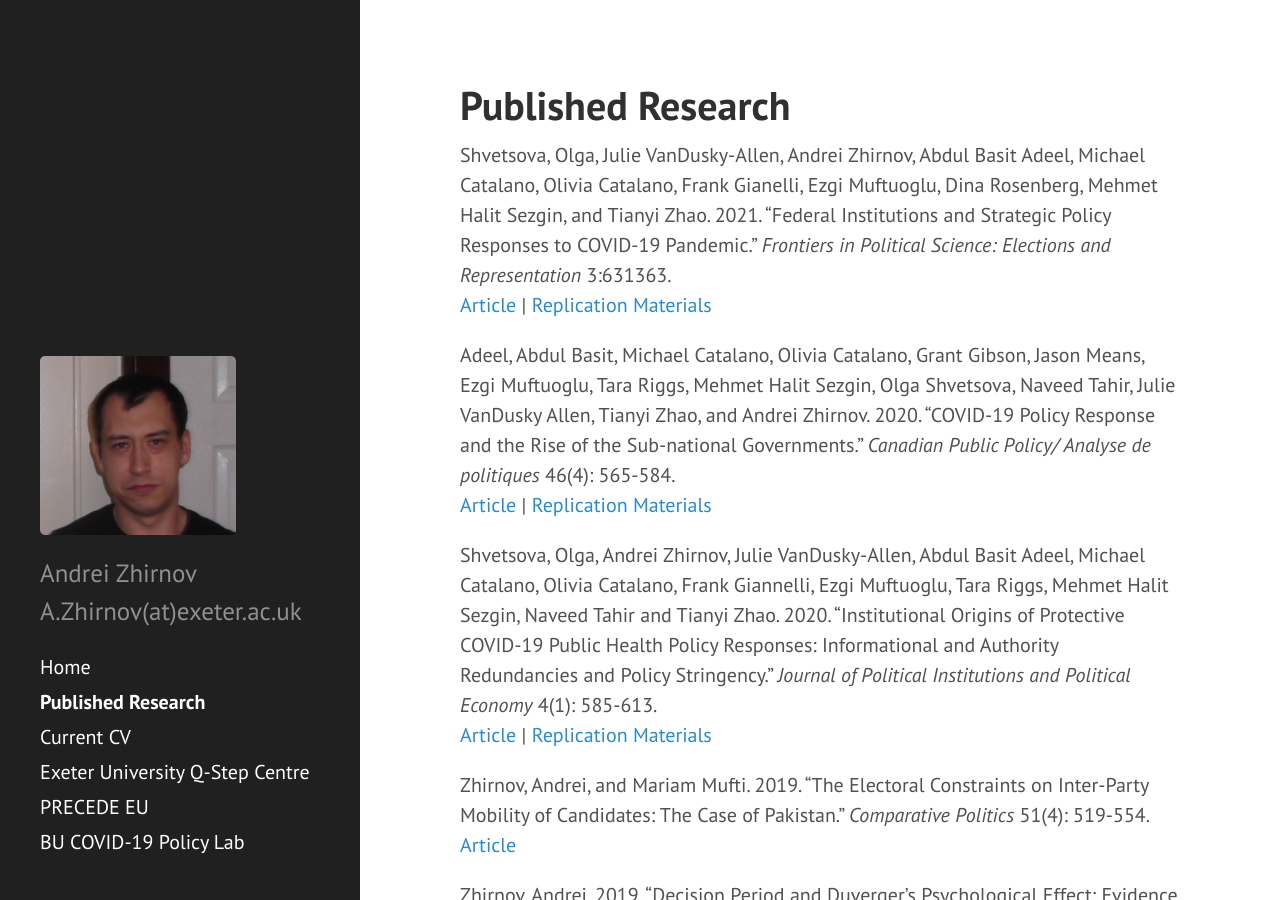
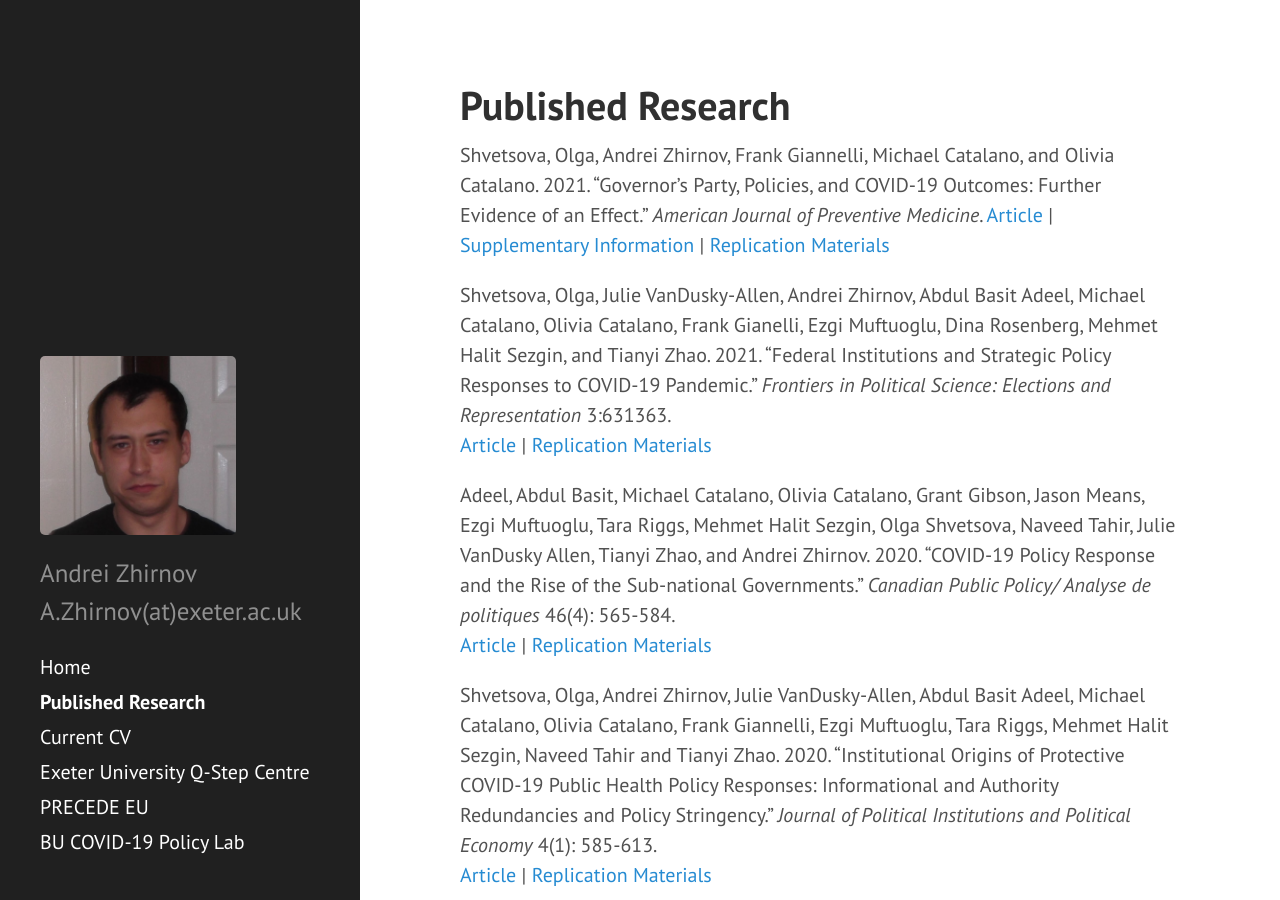
Before and after one commit to andreizhirnov/andreizhirnov.github.io, a Jekyll site: the page built from research.md, in a window 1280 px wide and 900 px high. Built offline with Jekyll 4.4.1, drawn with Linux system fonts in a browser that asks for light colours.

Commit message:
add the AJPM links

```diff
--- a/research.md
+++ b/research.md
@@ -2,6 +2,8 @@
 layout: page
 title: Published Research
 ---
+Shvetsova, Olga, Andrei Zhirnov, Frank Giannelli, Michael Catalano, and Olivia Catalano. 2021. "Governor's Party, Policies, and COVID-19 Outcomes: Further Evidence of an Effect." *American Journal of Preventive Medicine*.
+[Article](https://doi.org/10.1016/j.amepre.2021.09.003) | [Supplementary Information](https://github.com/andreizhirnov/governors-PPI-cases/blob/main/Governors-PPI-cases-supplementary-information.pdf) | [Replication Materials](https://github.com/andreizhirnov/governors-PPI-cases/)
 
 Shvetsova, Olga, Julie VanDusky-Allen, Andrei Zhirnov, Abdul Basit Adeel, Michael Catalano, Olivia Catalano, Frank Gianelli, Ezgi Muftuoglu, Dina Rosenberg, Mehmet Halit Sezgin, and Tianyi Zhao. 2021. "Federal Institutions and Strategic Policy Responses to COVID-19 Pandemic." *Frontiers in Political Science: Elections and Representation* 3:631363.
 [Article](https://doi.org/10.3389/fpos.2021.631363) | [Replication Materials](/files/Shvetsova-et-al-2021.zip)
```
